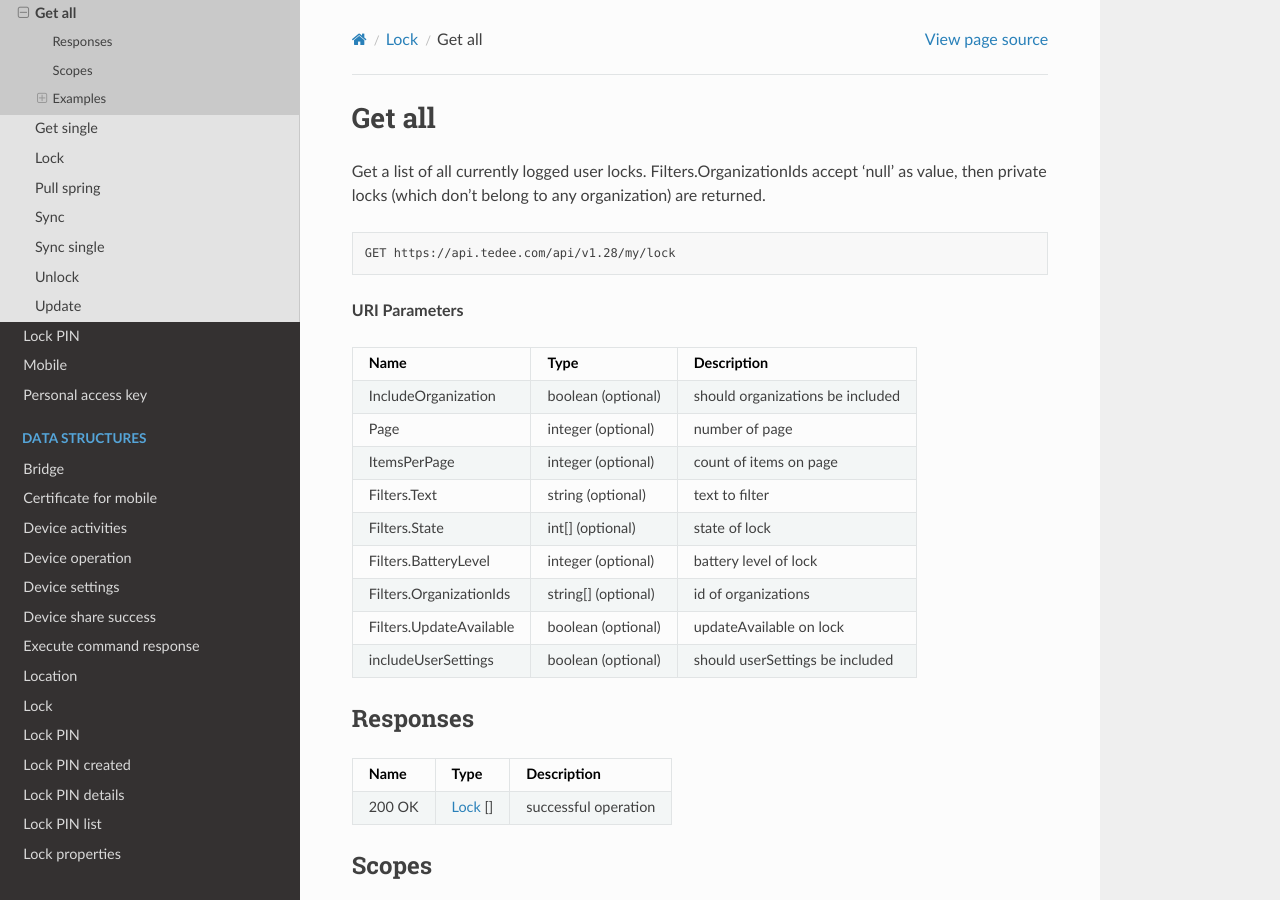
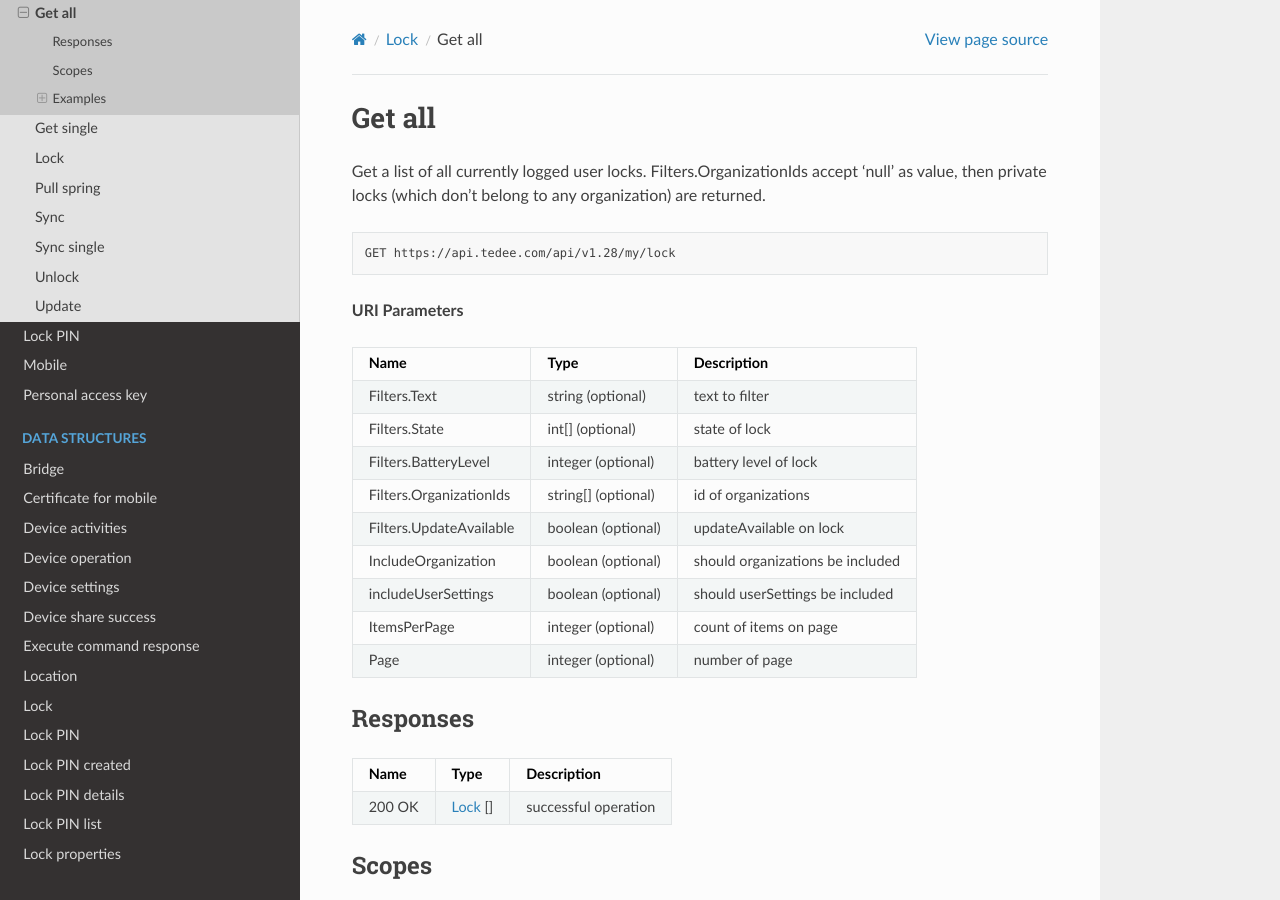
Before and after one commit to tedee-com/tedee-api-doc, a Sphinx documentation site: the page built from docs/source/endpoints/lock/get-all.rst, in a window 1280 px wide and 900 px high. Built offline with Sphinx 7.4.7 and the Read the Docs theme 2.0.0, drawn with Linux system fonts in a browser that asks for light colours; pages that are not in the unit, such as notebooks, are missing from menus; part of the change alters nothing that is shown.

Commit message:
Changes after cr

```diff
--- a/docs/source/endpoints/lock/get-all.rst
+++ b/docs/source/endpoints/lock/get-all.rst
@@ -13,12 +13,6 @@ Filters.OrganizationIds accept 'null' as value, then private locks (which don't
 +------------------------+--------------------+---------------------------------+
 | Name                   | Type               | Description                     |
 +========================+====================+=================================+
-| IncludeOrganization    | boolean (optional) | should organizations be included|
-+------------------------+--------------------+---------------------------------+
-| Page                   | integer (optional) | number of page                  |
-+------------------------+--------------------+---------------------------------+
-| ItemsPerPage           | integer (optional) | count of items on page          |
-+------------------------+--------------------+---------------------------------+
 | Filters.Text           | string (optional)  | text to filter                  |
 +------------------------+--------------------+---------------------------------+
 | Filters.State          | int[] (optional)   | state of lock                   |
@@ -29,7 +23,13 @@ Filters.OrganizationIds accept 'null' as value, then private locks (which don't
 +------------------------+--------------------+---------------------------------+
 | Filters.UpdateAvailable| boolean (optional) | updateAvailable on lock         |
 +------------------------+--------------------+---------------------------------+
+| IncludeOrganization    | boolean (optional) | should organizations be included|
++------------------------+--------------------+---------------------------------+
 | includeUserSettings    | boolean (optional) | should userSettings be included |
++------------------------+--------------------+---------------------------------+
+| ItemsPerPage           | integer (optional) | count of items on page          |
++------------------------+--------------------+---------------------------------+
+| Page                   | integer (optional) | number of page                  |
 +------------------------+--------------------+---------------------------------+
 
 Responses
```
